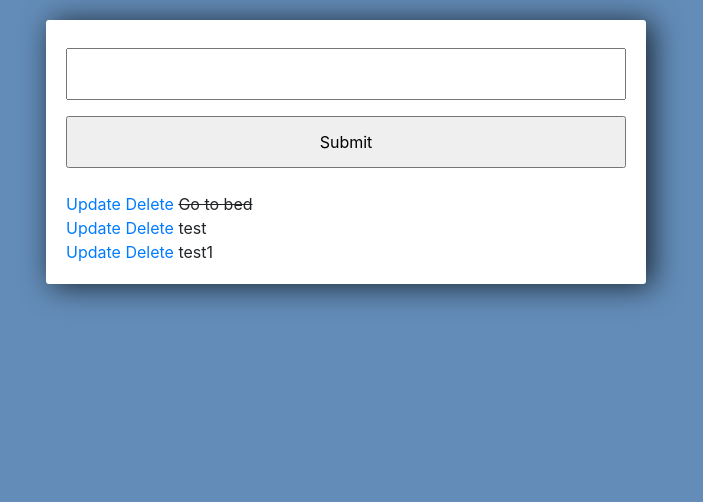
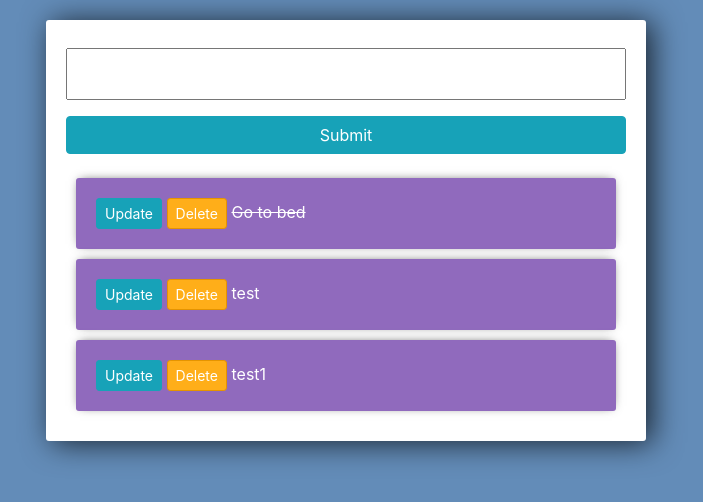
Before and after one commit to truonghoangthuan/djangoTodoApp, a Django app: page / in a window 1280 px wide. Shown: the top 502 px of the page, without its empty margins (294-997 px from the left). Run offline with Django 3.2, Linux system fonts and the light colour scheme; data comes from the database, SQL or seed files in the repository; both versions use the stored data as it was after the commit; some libraries are stand-ins or nearby versions.

Commit message:
14/02/2021 23h26

```diff
--- a/djangoTodoApp/tasks/templates/tasks/list.html
+++ b/djangoTodoApp/tasks/templates/tasks/list.html
@@ -4,11 +4,11 @@
       crossorigin="anonymous">
 
 <style>
-	body{
+	body {
 		background-color: #638CB8;
 	}
 
-	input{
+	input {
 		width: 100%;
 		padding: 12px 20px;
 		margin: 8px 0;
@@ -19,11 +19,11 @@
 	  color: #d3d3d3;
 	}
 
-	.submit{
+	.submit {
 		background-color: #6BA3E8;
 	}
 
-	.center-column{
+	.center-column {
 		width:600px;
 		margin: 20px auto;
 		padding:20px;
@@ -32,7 +32,7 @@
 		box-shadow: 6px 2px 30px 0px rgba(0,0,0,0.75);
 	}
 
-	.item-row{
+	.item-row {
 		background-color: #906abd;
 		margin: 10px;
 		padding: 20px;
@@ -42,7 +42,7 @@
 		box-shadow: 0px -1px 10px -4px rgba(0,0,0,0.75);
 	}
 
-	.btn-danger{
+	.btn-danger {
 		background-color: #ffae19;
 		border-color: #e59400;
 	}
@@ -52,13 +52,15 @@
     <form method="post" action="/">
         {% csrf_token %}
         {{form.title}}
-        <input type="submit" name="Create task">
+        <input class="btn btn-info" type="submit" name="Create task">
     </form>
 
+    <div class="todo-list"></div>
+
     {% for task in tasks %}
-        <div>
-            <a href="{% url 'update_task' task.id %}">Update</a>
-            <a href="{% url 'delete_task' task.id %}">Delete</a>
+        <div class="item-row">
+            <a class="btn btn-sm btn-info" href="{% url 'update_task' task.id %}">Update</a>
+            <a class="btn btn-sm btn-danger" href="{% url 'delete_task' task.id %}">Delete</a>
 
             {% if task.complete == True %}
                 <strike>{{task}}</strike>
```
Also changed, not shown: djangoTodoApp/db.sqlite3.
